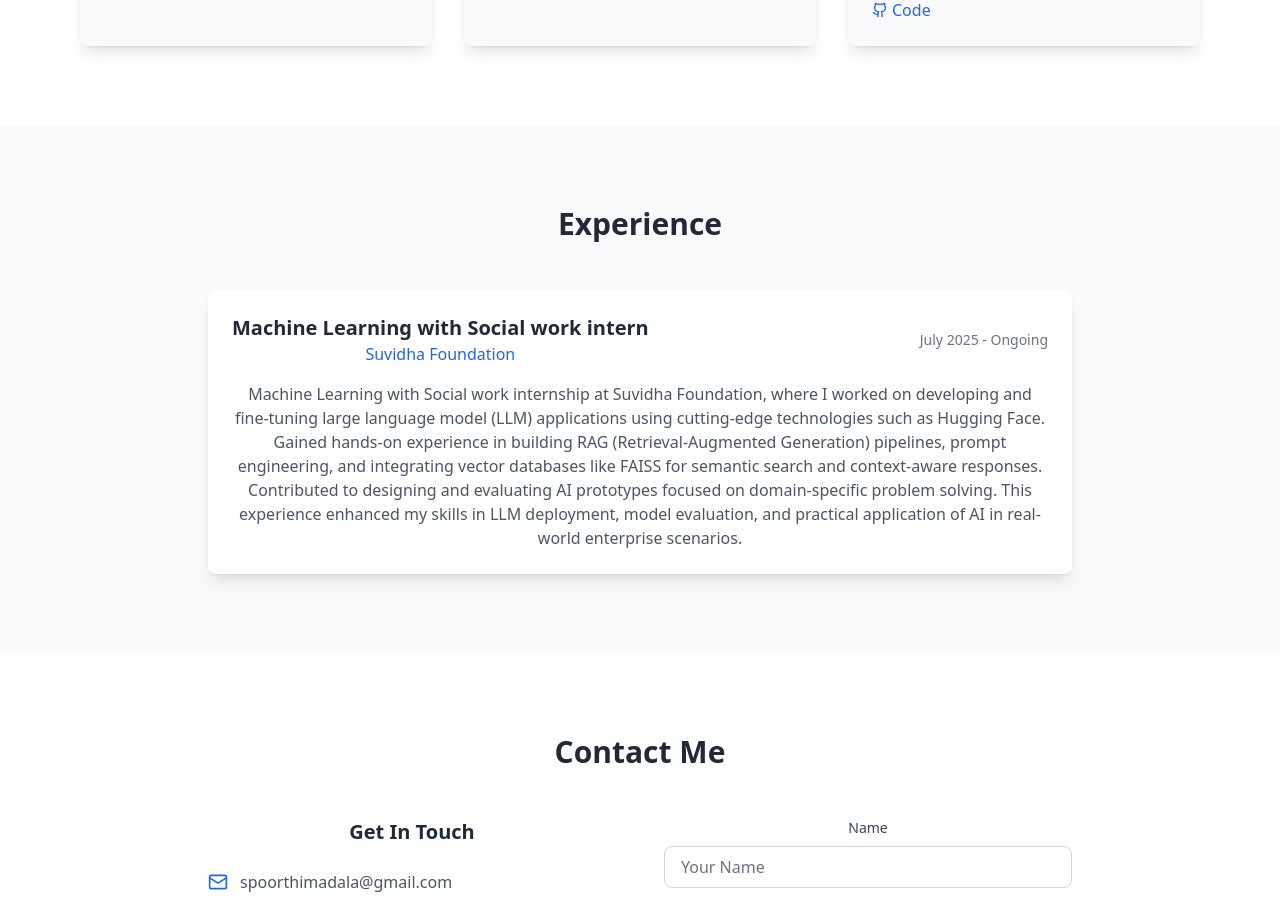
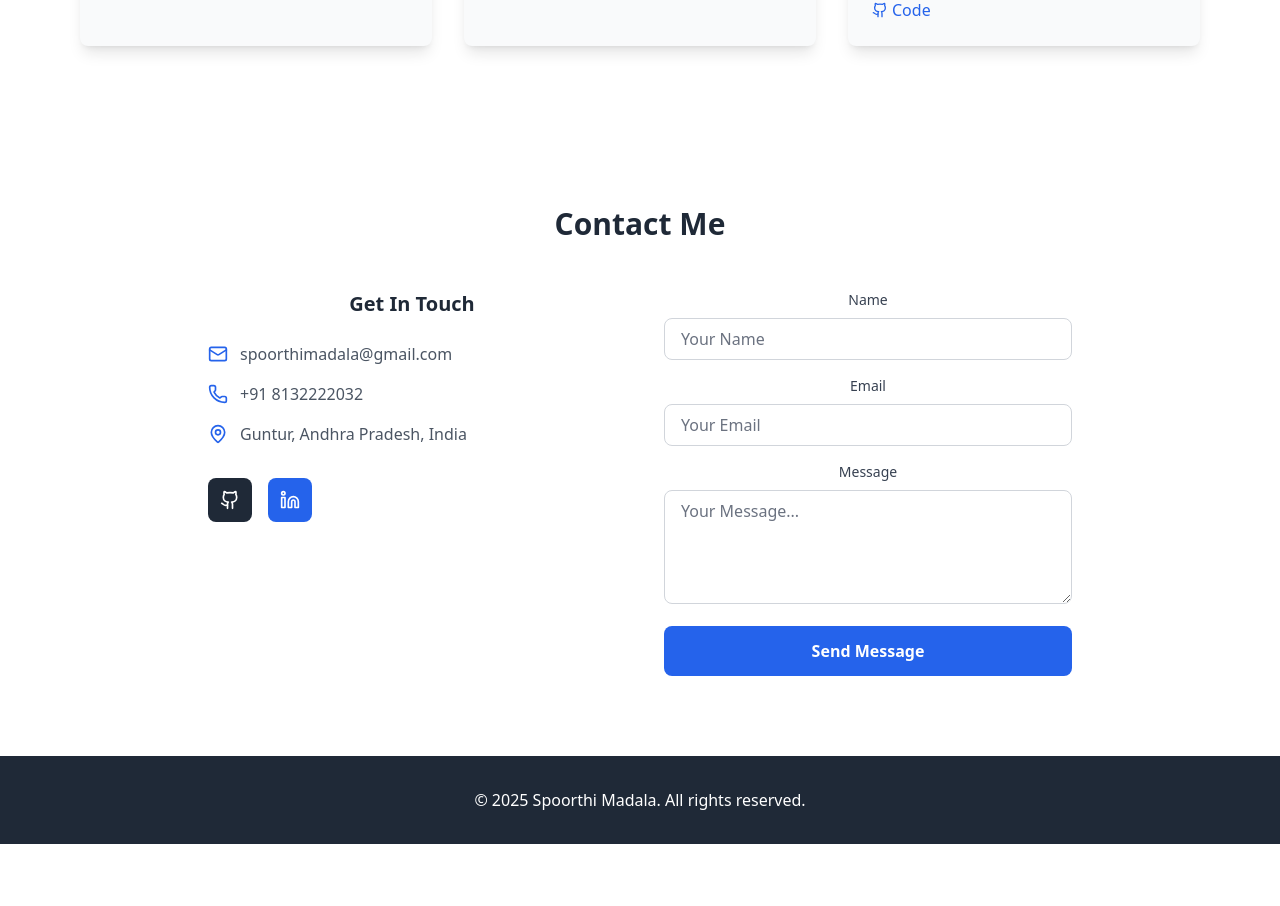
Before and after one commit to SpoorthiMadala/Portfolio, a React (Vite) app: page / in a window 1280 px wide. Shown: the part 2795-3701 px from the top of the page. After the commit the page ends 3639 px from the top, so only its background shows below. Built offline with nearby package versions, Linux system fonts and the light colour scheme.

Commit message:
Update Portfolio.jsx

```diff
--- a/src/Portfolio.jsx
+++ b/src/Portfolio.jsx
@@ -465,46 +465,6 @@ intersection of AI and web technologies, leveraging my skills to develop scalabl
 </section>
 
 
-      {/* Experience Section */}
-      <section id="experience" className={`py-20 transition-colors duration-300 ${
-        isDark ? 'bg-gray-900' : 'bg-gray-50'
-      }`}>
-        <div className="max-w-4xl mx-auto px-4">
-          <h2 className={`text-3xl font-bold text-center mb-12 transition-colors duration-300 ${
-            isDark ? 'text-white' : 'text-gray-800'
-          }`}>Experience</h2>
-          <div className="space-y-8">
-            {[
-              {
-                title: "Machine Learning with Social work intern",
-                company: "Suvidha Foundation",
-                period: "July 2025 - Ongoing",
-                description: "Machine Learning with Social work internship at Suvidha Foundation, where I worked on developing and fine-tuning large language model (LLM) applications using cutting-edge technologies such as Hugging Face. Gained hands-on experience in building RAG (Retrieval-Augmented Generation) pipelines, prompt engineering, and integrating vector databases like FAISS for semantic search and context-aware responses. Contributed to designing and evaluating AI prototypes focused on domain-specific problem solving. This experience enhanced my skills in LLM deployment, model evaluation, and practical application of AI in real-world enterprise scenarios."
-              },
-
-            ].map((exp, index) => (
-              <div key={index} className={`p-6 rounded-lg shadow-lg transition-colors duration-300 ${
-                isDark ? 'bg-gray-800' : 'bg-white'
-              }`}>
-                <div className="flex flex-col md:flex-row md:items-center md:justify-between mb-4">
-                  <div>
-                    <h3 className={`text-xl font-semibold transition-colors duration-300 ${
-                      isDark ? 'text-white' : 'text-gray-800'
-                    }`}>{exp.title}</h3>
-                    <p className="text-blue-600 font-medium">{exp.company}</p>
-                  </div>
-                  <span className={`text-sm mt-2 md:mt-0 transition-colors duration-300 ${
-                    isDark ? 'text-gray-400' : 'text-gray-500'
-                  }`}>{exp.period}</span>
-                </div>
-                <p className={`transition-colors duration-300 ${
-                  isDark ? 'text-gray-300' : 'text-gray-600'
-                }`}>{exp.description}</p>
-              </div>
-            ))}
-          </div>
-        </div>
-      </section>
 
       {/* Contact Section */}
       <section id="contact" className={`py-20 transition-colors duration-300 ${
```
